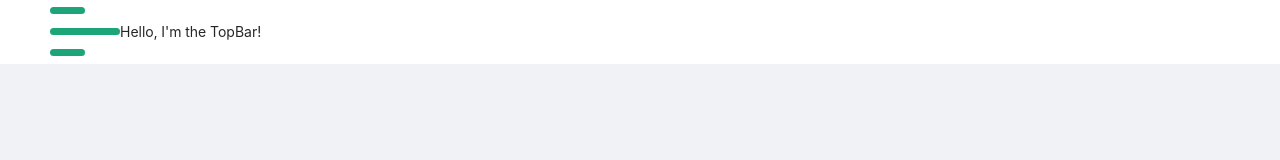
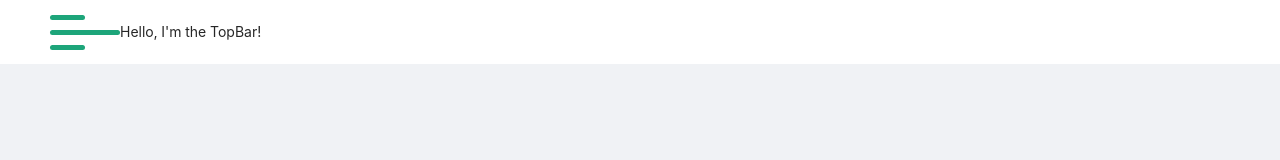
Before and after one commit to micro-lc/micro-lc, a React (Create React App) app: page / in a window 1280 px wide. Shown: the top 160 px of the page. Built offline with nearby package versions, Linux system fonts and the light colour scheme.

Commit message:
TopBar icon

```diff
--- a/src/components/topbar/TopBar.module.css
+++ b/src/components/topbar/TopBar.module.css
@@ -4,13 +4,14 @@ label {
   width: 70px;
   cursor: pointer;
   float: left;
+  margin-top: 10px;
 }
 
 label span {
   background: #1DA57A;
   border-radius: 10px;
-  height: 7px;
-  margin: 7px 0;
+  height: 5px;
+  margin: 5px 0;
   transition: .4s cubic-bezier(0.68, -0.6, 0.32, 1.6);
 }
 
```
